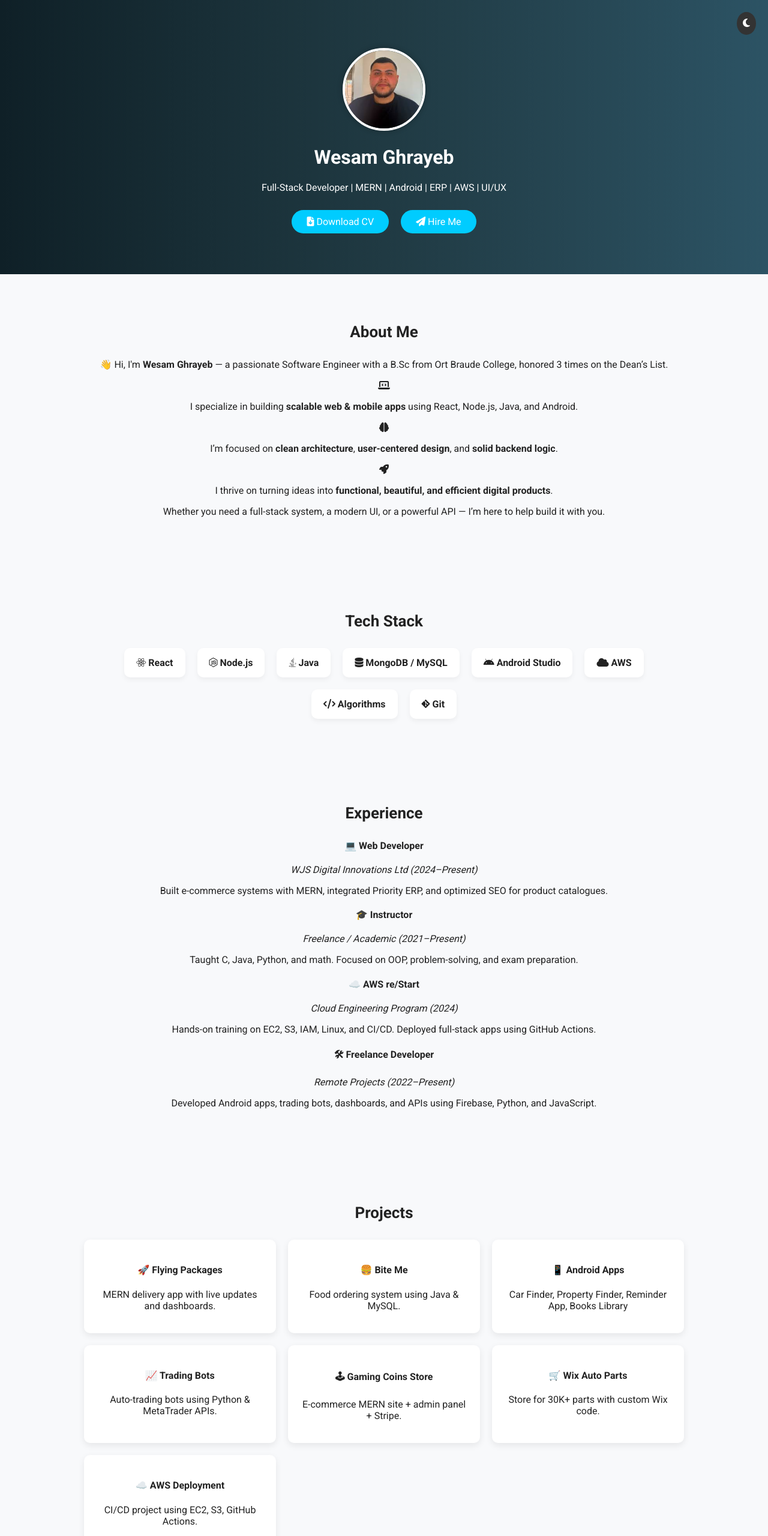
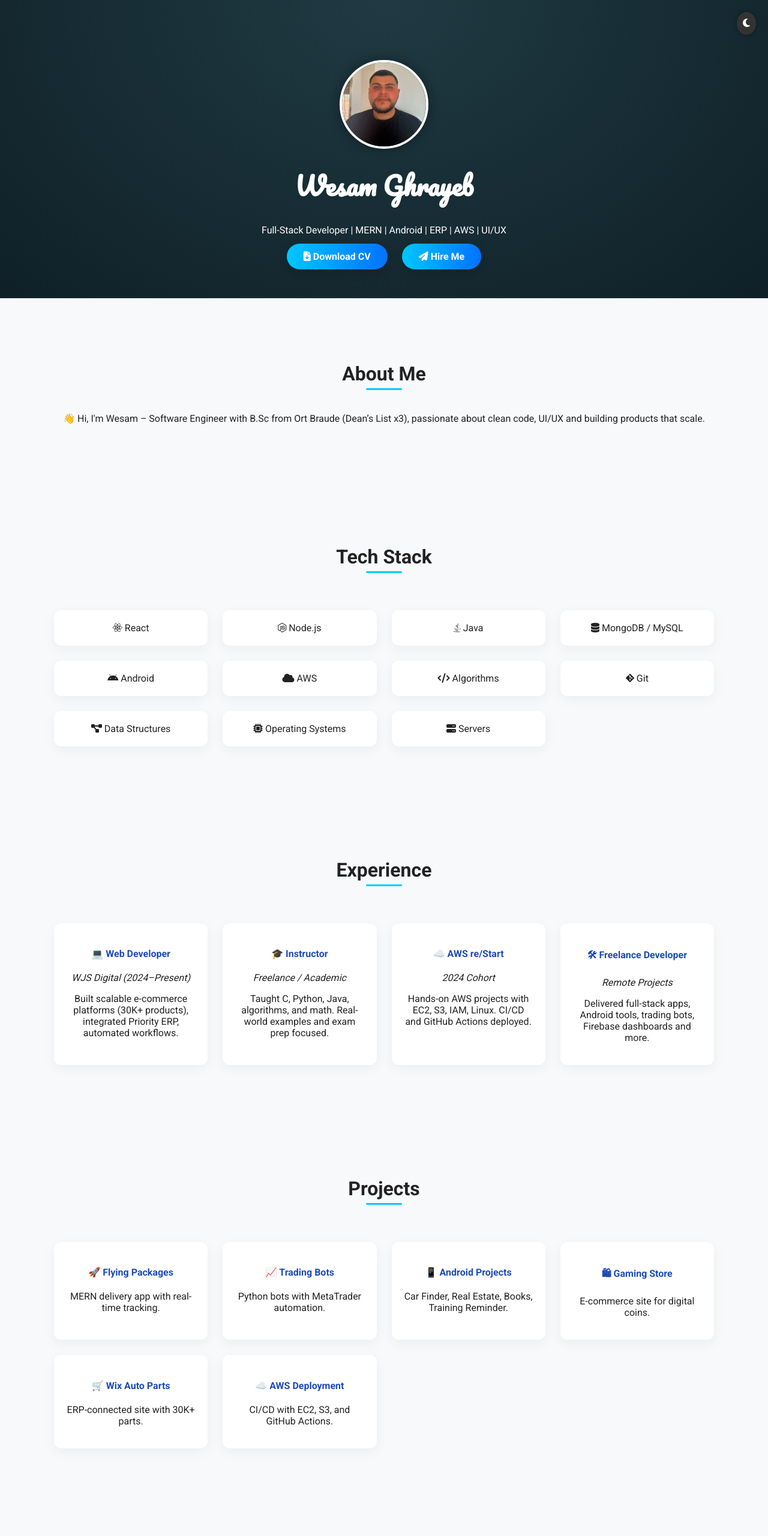
Before and after one commit to wesamghrayeb/wesam-portfolio, a plain HTML site: page index.html in a window 1280 px wide. Shown: the top 2560 px of the page at 60% size. Drawn offline with Linux system fonts and the light colour scheme.

Commit message:
Update index.html
fonts and style of the dark

```diff
--- a/index.html
+++ b/index.html
@@ -4,9 +4,13 @@
   <meta charset="UTF-8" />
   <meta name="viewport" content="width=device-width, initial-scale=1.0" />
   <title>Wesam Ghrayeb | Full-Stack Software Engineer</title>
+  <link rel="stylesheet" href="https://cdnjs.cloudflare.com/ajax/libs/font-awesome/6.4.0/css/all.min.css" />
   <link href="https://fonts.googleapis.com/css2?family=Roboto:wght@300;400;700&display=swap" rel="stylesheet" />
-  <link rel="stylesheet" href="https://cdnjs.cloudflare.com/ajax/libs/font-awesome/6.4.0/css/all.min.css" />
+  <link href="https://fonts.googleapis.com/css2?family=Pacifico&display=swap" rel="stylesheet" />
   <style>
+    :root {
+      scroll-behavior: smooth;
+    }
     body {
       margin: 0;
       font-family: 'Roboto', sans-serif;
@@ -17,6 +21,56 @@
 .dark-mode {
   background: #1e1e1e;
   color: #ddd;
+}
+
+/* Main containers (sections and headers) */
+.dark-mode .hero,
+.dark-mode .section,
+.dark-mode footer,
+.dark-mode .footer-social {
+  background: #1e1e1e;
+  color: #ddd;
+}
+
+/* Cards and grid items */
+.dark-mode .skill-item,
+.dark-mode .project-card,
+.dark-mode .experience-card,
+.dark-mode .about-card {
+  background-color: #2b2b2b;
+  color: #f0f0f0;
+  box-shadow: 0 4px 16px rgba(0, 0, 0, 0.4);
+}
+
+/* Highlights */
+.dark-mode .skill-item i,
+.dark-mode .experience-card h4,
+.dark-mode .project-card h4,
+.dark-mode .about-card i {
+  color: #00ccff;
+}
+
+/* Inputs & Textareas in contact form */
+.dark-mode input,
+.dark-mode textarea {
+  background-color: #333;
+  color: #fff;
+  border: 1px solid #555;
+}
+
+/* Submit Button */
+.dark-mode button {
+  background: #00ccff;
+  color: #111;
+}
+.dark-mode button:hover {
+  background: #00aacc;
+}
+
+/* Social Icons */
+.dark-mode .social-icons-circle a {
+  background-color: #333;
+  color: #fff;
 }
     .theme-toggle {
       position: fixed;
@@ -31,91 +85,88 @@
       padding: 10px;
       border-radius: 50%;
       cursor: pointer;
+      box-shadow: 0 0 8px rgba(0,0,0,0.3);
     }
     .hero {
-      background: linear-gradient(to right, #0f2027, #203a43, #2c5364);
+      background: radial-gradient(ellipse at top, #203a43, #0f2027);
       color: white;
-      padding: 80px 20px 60px;
+      padding: 100px 20px 60px;
       text-align: center;
+      position: relative;
+    }
+    .hero h1 {
+      font-family: 'Pacifico', cursive;
+      font-size: 42px;
+      margin-top: 20px;
     }
     .hero img {
-      width: 130px;
-      height: 130px;
+      width: 140px;
+      height: 140px;
       border-radius: 50%;
       border: 4px solid white;
       object-fit: cover;
-      box-shadow: 0 0 10px rgba(0,0,0,0.3);
+      box-shadow: 0 0 20px rgba(0,0,0,0.4);
     }
     .cta-buttons {
-      margin-top: 20px;
+      margin-top: 25px;
     }
     .cta-buttons .btn {
-      background: #00ccff;
+      background: linear-gradient(to right, #00c6ff, #0072ff);
       color: #fff;
-      padding: 10px 25px;
-      margin: 8px;
-      border-radius: 25px;
+      padding: 12px 28px;
+      margin: 10px;
+      border-radius: 30px;
       text-decoration: none;
-      transition: 0.3s;
-      display: inline-block;
+      font-weight: bold;
+      box-shadow: 0 6px 15px rgba(0,0,0,0.15);
+      transition: transform 0.3s ease, box-shadow 0.3s ease;
     }
     .cta-buttons .btn:hover {
-      background: #009ecb;
+      transform: translateY(-3px);
+      box-shadow: 0 10px 25px rgba(0,0,0,0.2);
     }
     .section {
-      padding: 60px 20px;
-      max-width: 1000px;
+      padding: 80px 20px;
+      max-width: 1100px;
       margin: auto;
       text-align: center;
     }
     .section h2 {
+      font-size: 32px;
       margin-bottom: 30px;
-      font-size: 26px;
+      position: relative;
+      display: inline-block;
     }
-    .skills-grid {
-      display: flex;
-      flex-wrap: wrap;
-      justify-content: center;
-      gap: 20px;
+    .section h2::after {
+      content: '';
+      position: absolute;
+      bottom: -8px;
+      left: 50%;
+      transform: translateX(-50%);
+      width: 60px;
+      height: 3px;
+      background: #00ccff;
+      border-radius: 10px;
     }
-    .skill-item {
-      background: white;
-      padding: 15px 20px;
-      border-radius: 10px;
-      box-shadow: 0 4px 8px rgba(0,0,0,0.05);
-      font-weight: bold;
-      transition: transform 0.3s ease;
-    }
-    .skill-item:hover {
-      transform: translateY(-6px);
-    }
-    .experience-item {
-      margin-bottom: 30px;
-      text-align: left;
-    }
-    .experience-item h3 {
-      color: #1c4bb6;
-      margin-bottom: 5px;
-    }
-    .experience-item p {
-      margin: 0 0 10px;
-      line-height: 1.6;
-    }
-    .projects-grid {
+    .skills-grid, .experience-grid, .projects-grid {
       display: grid;
       grid-template-columns: repeat(auto-fit, minmax(250px, 1fr));
-      gap: 20px;
+      gap: 25px;
+      margin-top: 40px;
     }
-    .project-card {
-      background: white;
+    .skill-item, .experience-card, .project-card {
+      background: #fff;
       padding: 20px;
-      border-radius: 10px;
-      box-shadow: 0 4px 12px rgba(0,0,0,0.08);
-      transition: 0.3s ease;
+      border-radius: 12px;
+      box-shadow: 0 6px 20px rgba(0,0,0,0.05);
+      transition: transform 0.3s ease, box-shadow 0.3s ease;
     }
-    .project-card:hover {
+    .skill-item:hover, .experience-card:hover, .project-card:hover {
       transform: translateY(-5px);
-      box-shadow: 0 8px 16px rgba(0,0,0,0.1);
+      box-shadow: 0 10px 30px rgba(0,0,0,0.08);
+    }
+    .experience-card h4, .project-card h4 {
+      color: #1c4bb6;
     }
     form {
       max-width: 500px;
@@ -146,7 +197,7 @@
     }
     .footer-social {
       background-color: #222;
-      padding: 40px 0 20px;
+      padding: 50px 20px;
       text-align: center;
       color: #fff;
     }
@@ -169,10 +220,9 @@
       text-decoration: none;
       transition: all 0.3s ease;
     }
-    .social-icons-circle a.github:hover { background-color: #333; color: #fff; }
-    .social-icons-circle a.linkedin:hover { background-color: #0077b5; color: #fff; }
-    .social-icons-circle a.email:hover { background-color: #d44638; color: #fff; }
-    .social-icons-circle a.phone:hover { background-color: #34a853; color: #fff; }
+    .social-icons-circle a:hover {
+      transform: scale(1.1);
+    }
     .footer-note-line {
       font-size: 0.95rem;
       color: #ccc;
@@ -202,33 +252,7 @@
 
   <section class="section animate" id="about">
     <h2>About Me</h2>
-  <div class="about-wrapper">
-    <div class="about-text">
-      <p class="about-intro">
-        👋 Hi, I'm <strong>Wesam Ghrayeb</strong> — a passionate Software Engineer with a B.Sc from Ort Braude College,
-        honored 3 times on the Dean’s List.
-      </p>
-
-      <div class="about-cards">
-        <div class="about-card">
-          <i class="fas fa-laptop-code"></i>
-          <p>I specialize in building <strong>scalable web & mobile apps</strong> using React, Node.js, Java, and Android.</p>
-        </div>
-        <div class="about-card">
-          <i class="fas fa-brain"></i>
-          <p>I’m focused on <strong>clean architecture</strong>, <strong>user-centered design</strong>, and <strong>solid backend logic</strong>.</p>
-        </div>
-        <div class="about-card">
-          <i class="fas fa-rocket"></i>
-          <p>I thrive on turning ideas into <strong>functional, beautiful, and efficient digital products</strong>.</p>
-        </div>
-      </div>
-
-      <p class="about-closing">
-        Whether you need a full-stack system, a modern UI, or a powerful API — I’m here to help build it with you.
-      </p>
-    </div>
-  </div>
+    <p>👋 Hi, I'm Wesam – Software Engineer with B.Sc from Ort Braude (Dean’s List x3), passionate about clean code, UI/UX and building products that scale.</p>
   </section>
 
 <section class="section animate" id="skills">
@@ -238,69 +262,63 @@
     <div class="skill-item"><i class="fab fa-node-js"></i> Node.js</div>
     <div class="skill-item"><i class="fab fa-java"></i> Java</div>
     <div class="skill-item"><i class="fas fa-database"></i> MongoDB / MySQL</div>
-      <div class="skill-item"><i class="fab fa-android"></i> Android Studio</div>
+    <div class="skill-item"><i class="fab fa-android"></i> Android</div>
     <div class="skill-item"><i class="fas fa-cloud"></i> AWS</div>
     <div class="skill-item"><i class="fas fa-code"></i> Algorithms</div>
     <div class="skill-item"><i class="fab fa-git-alt"></i> Git</div>
+    <div class="skill-item"><i class="fas fa-project-diagram"></i> Data Structures</div>
+    <div class="skill-item"><i class="fas fa-microchip"></i> Operating Systems</div>
+    <div class="skill-item"><i class="fas fa-server"></i> Servers</div>
   </div>
 </section>
+
   <section class="section animate" id="experience">
     <h2>Experience</h2>
     <div class="experience-grid">
-
       <div class="experience-card">
-      <h4>💻 <strong>Web Developer</strong></h4>
-      <p><em>WJS Digital Innovations Ltd (2024–Present)</em></p>
-      <p>Built e-commerce systems with MERN, integrated Priority ERP, and optimized SEO for product catalogues.</p>
+        <h4>💻 Web Developer</h4>
+        <p><em>WJS Digital (2024–Present)</em></p>
+        <p>Built scalable e-commerce platforms (30K+ products), integrated Priority ERP, automated workflows.</p>
       </div>
-
       <div class="experience-card">
-      <h4>🎓 <strong>Instructor</strong></h4>
-      <p><em>Freelance / Academic (2021–Present)</em></p>
-      <p>Taught C, Java, Python, and math. Focused on OOP, problem-solving, and exam preparation.</p>
+        <h4>🎓 Instructor</h4>
+        <p><em>Freelance / Academic</em></p>
+        <p>Taught C, Python, Java, algorithms, and math. Real-world examples and exam prep focused.</p>
       </div>
-
       <div class="experience-card">
-      <h4>☁️ <strong>AWS re/Start</strong></h4>
-      <p><em>Cloud Engineering Program (2024)</em></p>
-      <p>Hands-on training on EC2, S3, IAM, Linux, and CI/CD. Deployed full-stack apps using GitHub Actions.</p>
+        <h4>☁️ AWS re/Start</h4>
+        <p><em>2024 Cohort</em></p>
+        <p>Hands-on AWS projects with EC2, S3, IAM, Linux. CI/CD and GitHub Actions deployed.</p>
       </div>
-
       <div class="experience-card">
-      <h4>🛠 <strong>Freelance Developer</strong></h4>
-      <p><em>Remote Projects (2022–Present)</em></p>
-      <p>Developed Android apps, trading bots, dashboards, and APIs using Firebase, Python, and JavaScript.</p>
+        <h4>🛠 Freelance Developer</h4>
+        <p><em>Remote Projects</em></p>
+        <p>Delivered full-stack apps, Android tools, trading bots, Firebase dashboards and more.</p>
       </div>
-
     </div>
   </section>
 
-<!-- PROJECTS -->
-<section class="section" id="projects">
+  <section class="section animate" id="projects">
     <h2>Projects</h2>
     <div class="projects-grid">
-    <div class="project-card"><h4>🚀 Flying Packages</h4><p>MERN delivery app with live updates and dashboards.</p></div>
-    <div class="project-card"><h4>🍔 Bite Me</h4><p>Food ordering system using Java & MySQL.</p></div>
-    <div class="project-card"><h4>📱 Android Apps</h4><p>Car Finder, Property Finder, Reminder App, Books Library</p></div>
-    <div class="project-card"><h4>📈 Trading Bots</h4><p>Auto-trading bots using Python & MetaTrader APIs.</p></div>
-    <div class="project-card"><h4>🕹 Gaming Coins Store</h4><p>E-commerce MERN site + admin panel + Stripe.</p></div>
-    <div class="project-card"><h4>🛒 Wix Auto Parts</h4><p>Store for 30K+ parts with custom Wix code.</p></div>
-    <div class="project-card"><h4>☁️ AWS Deployment</h4><p>CI/CD project using EC2, S3, GitHub Actions.</p></div>
+      <div class="project-card"><h4>🚀 Flying Packages</h4><p>MERN delivery app with real-time tracking.</p></div>
+      <div class="project-card"><h4>📈 Trading Bots</h4><p>Python bots with MetaTrader automation.</p></div>
+      <div class="project-card"><h4>📱 Android Projects</h4><p>Car Finder, Real Estate, Books, Training Reminder.</p></div>
+      <div class="project-card"><h4>🛍 Gaming Store</h4><p>E-commerce site for digital coins.</p></div>
+      <div class="project-card"><h4>🛒 Wix Auto Parts</h4><p>ERP-connected site with 30K+ parts.</p></div>
+      <div class="project-card"><h4>☁️ AWS Deployment</h4><p>CI/CD with EC2, S3, and GitHub Actions.</p></div>
     </div>
   </section>
 
-<!-- CONTACT -->
-<section class="section" id="contact">
+  <section class="section animate" id="contact">
     <h2>Contact Me</h2>
     <form name="contact" method="POST" data-netlify="true">
-  <input type="hidden" name="form-name" value="contact">
+      <input type="hidden" name="form-name" value="contact" />
       <input type="text" name="name" placeholder="Your Name" required />
       <input type="email" name="email" placeholder="Your Email" required />
       <textarea name="message" placeholder="Your Message" required></textarea>
       <button type="submit">Send</button>
     </form>
-
-  <!-- Optional: Success page -->
   </section>
 
   <footer class="footer-social">
@@ -312,12 +330,11 @@
     </div>
     <div class="footer-note-line">Developed by Wesam Ghrayeb © 2025</div>
   </footer>
+
   <script>
-    // Dark Mode Toggle
     document.getElementById('themeToggle').addEventListener('click', () => {
       document.body.classList.toggle('dark-mode');
     });
-    // Scroll Reveal Animation
     const observer = new IntersectionObserver(entries => {
       entries.forEach(entry => {
         if (entry.isIntersecting) {
```
Lines whose indentation alone changed are shown as unchanged.
